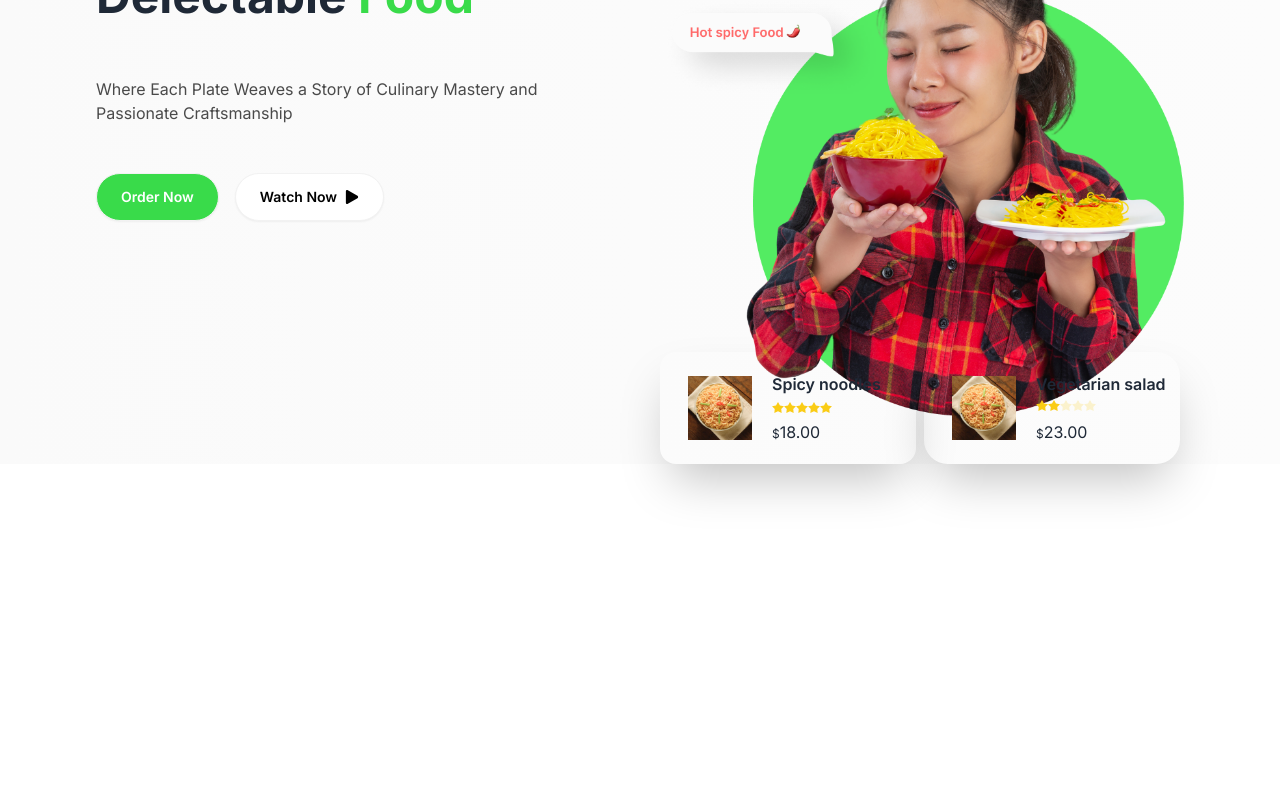
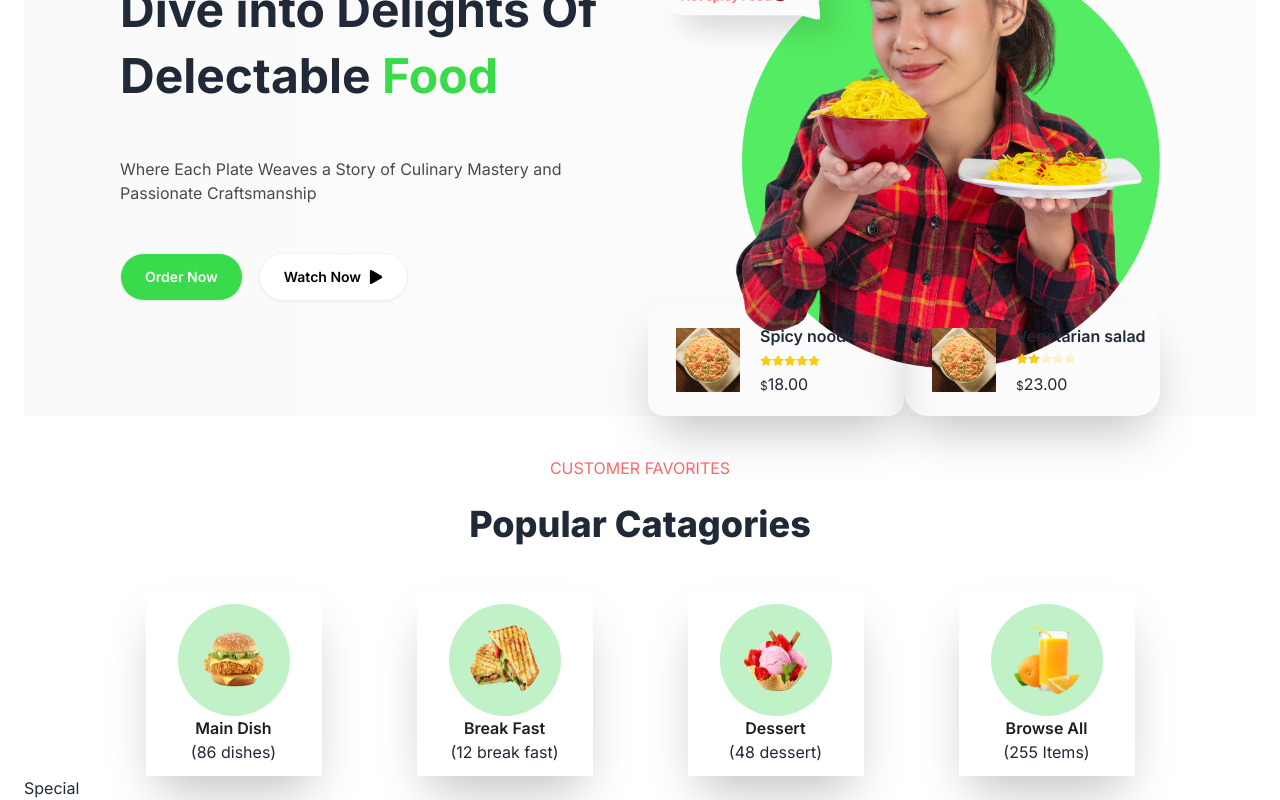
Before and after one commit to shahariarshan/foodie-client, a React (Vite) app: page / in a window 1280 px wide. Shown: the part 231-1031 px from the top of the page. Before the commit the page ends 800 px from the top, so only its background shows below. Built offline with nearby package versions, Linux system fonts and the light colour scheme.

Commit message:
category section added

```diff
--- a/src/App.css
+++ b/src/App.css
@@ -3,3 +3,10 @@
 body{
   font-family: 'Inter', sans-serif;
 }
+
+.subtitle{
+  @apply text-[#FF6868] text-center uppercase
+}
+.title{
+  @apply text-4xl text-center font-extrabold
+}
--- a/src/components/Intro.jsx
+++ b/src/components/Intro.jsx
@@ -5,11 +5,11 @@ import b1 from '../../public/images/home/category/b-food1.png'
 
 const Intro = () => {
     return (
-        <div className="max-w-screen-2xl container mx-auto md:px-24  bg-gradient-to-r from-[#FAFAFA] from-0% to-[#FCFCFC] t0-[100%]" >
+        <div className="max-w-screen-2xl mt-24 container mx-auto md:px-24  bg-gradient-to-r from-[#FAFAFA] from-0% to-[#FCFCFC] t0-[100%]" >
             <div className="flex flex-col lg:flex-row-reverse item-center gap-8 justify-between ">
-            <div className="w-1/2 z-10">
-                    <img  src='../../public/images/home/category/banner.png' alt="" />
-                    <div className="flex z-0 flex-col md:flex-row justify-around -mt-16 ">
+                <div className="lg:w-1/2 ">
+                    <img src='../../public/images/home/category/banner.png' alt="" />
+                    <div className="flex hover:-translate-y-3 duration-100 transition-all flex-col md:flex-row justify-around -mt-16 ">
                         {/* 1 */}
                         <div className="flex px-3  py-2 rounded-2xl gap-1 items-center shadow-2xl w-64">
                             <img className="rounded-2xl h-24 p-4" src={b1} alt="" />
@@ -26,7 +26,7 @@ const Intro = () => {
                             </div>
                         </div>
                         {/* 2 */}
-                        <div className="md:flex hidden px-3 p-3 py-2 rounded-3xl gap-1 items-center shadow-2xl w-64">
+                        <div className="md:flex hover:-translate-y-3 duration-100 transition-all hidden px-3 p-3 py-2 rounded-3xl gap-1 items-center shadow-2xl w-64">
                             <img className="rounded-2xl h-24 p-4" src={b1} alt="" />
                             <div>
                                 <p className="font-semibold">Vegetarian salad</p>
@@ -44,7 +44,7 @@ const Intro = () => {
 
                     </div>
                 </div>
-                <div className="w-1/2 space-y-12">
+                <div className="lg:w-1/2 space-y-12 lg:mt-28">
                     <header className="text-5xl leading-snug font-bold ">Dive into Delights Of Delectable <span className="text-green">Food</span></header>
                     <p className="text-[#4A4A4A]">Where Each Plate Weaves a Story of Culinary Mastery and Passionate Craftsmanship</p>
                     <div className="flex gap-4">
--- a/src/components/Navbar.jsx
+++ b/src/components/Navbar.jsx
@@ -1,11 +1,31 @@
 
+import { useEffect, useState } from 'react';
 import logo from '/Green_Simple_Modern_Healthy_Food_Logo-removebg-preview.png'
 import { BiSolidPhoneCall } from "react-icons/bi";
 const Navbar = () => {
+    const [isSticky,setSticky] = useState(false)
+    useEffect(()=>{
+        const handelScroll =() =>{
+            const offset= window.scrollY
+            if(offset >0){
+                setSticky(true)
+            }
+            else{
+                setSticky(false)
+            }
+        }
+        window.addEventListener('scroll',handelScroll);
+        return ()=>{
+            window.addEventListener('scroll',handelScroll);
+        }
+    }
+
+    ,[])
     const navLink =
+      (
         <>
         <li><a>Home</a></li>
-            <li>
+        <li tabIndex={0}>
             <details>
                 <summary>Menu</summary>
                 <ul className="p-2">
@@ -18,7 +38,7 @@ const Navbar = () => {
             </details>
 
         </li>
-            <li>
+        <li tabIndex={0}>
             <details>
                 <summary>Services</summary>
                 <ul className="p-2">
@@ -32,9 +52,10 @@ const Navbar = () => {
         </li>
         <li><a>Offers</a></li>
     </>
+      )
     return (
-        <header className='max-w-screen-2xl container mx-auto'>
-            <div className="navbar ">
+        <header className='max-w-screen-2xl  container mx-auto fixed top-0 left-0 right-0 transition-all duration-300 ease-in-out'>
+            <div className={`navbar xl:px-24 h-24 ${isSticky ? "shadow-md bg-base-100 transition-all duration-300 ease-in-out":""}`}>
                 <div className="navbar-start">
                     <div className="dropdown">
                         <div tabIndex={0} role="button" className="btn btn-ghost lg:hidden">
--- /dev/null
+++ b/src/pages/home/Categories.jsx
@@ -0,0 +1,37 @@
+import '../../App.css'
+const categoryItems = [
+    { id: 1, title: "Main Dish", des: "(86 dishes)", img: "/images/home/category/img1.png" },
+    { id: 2, title: "Break Fast", des: "(12 break fast)", img: "/images/home/category/img2.png" },
+    { id: 3, title: "Dessert", des: "(48 dessert)", img: "/images/home/category/img3.png" },
+    { id: 4, title: "Browse All", des: "(255 Items)", img: "/images/home/category/img4.png" }
+]
+const Categories = () => {
+    return (
+        <div className="mt-10">
+            <div className="space-y-6">
+                <h5 className="subtitle">Customer Favorites</h5>
+                <header className="title">Popular Catagories</header>
+            </div>
+            {/* category items  */}
+            <div className='flex flex-col px-20 sm:flex-row flex-wrap gap-3 justify-around mt-12  items-center'>
+                {
+                    categoryItems.map((item, i) => (
+                       <div key={i} className='shadow-2xl bg-white px-8 py-3 hover:-translate-y-3 duration-100 transition-all'>
+                         <div >
+                         <img src={item.img} alt="" className='rounded-full w-28 h-28 p-5 bg-[#C1F1C6]'/>
+                        </div>
+                        <div className='text-center'>
+                          <p className='text-[#1E1E1E] font-semibold '>{item.title}</p>
+                          <p>{item.des}</p>
+                        </div>
+                       </div>
+
+                    ))
+
+                }
+            </div>
+        </div>
+    );
+};
+
+export default Categories;
--- a/src/pages/home/Home.jsx
+++ b/src/pages/home/Home.jsx
@@ -1,11 +1,15 @@
 import Intro from "../../components/Intro"
+import Categories from "./Categories"
+import SpecialDishes from "./SpecialDishes"
 
 
 const Home = () => {
   return (
     <div >
-        <div className="mx-auto container ">
+        <div className="mx-auto container px-6">
         <Intro/>
+        <Categories/>
+        <SpecialDishes/>
         </div>
     </div>
   )
--- /dev/null
+++ b/src/pages/home/SpecialDishes.jsx
@@ -0,0 +1,11 @@
+
+
+const SpecialDishes = () => {
+    return (
+        <div>
+            <h2>Special</h2>
+        </div>
+    );
+};
+
+export default SpecialDishes;
```
Lines whose indentation alone changed are shown as unchanged.
